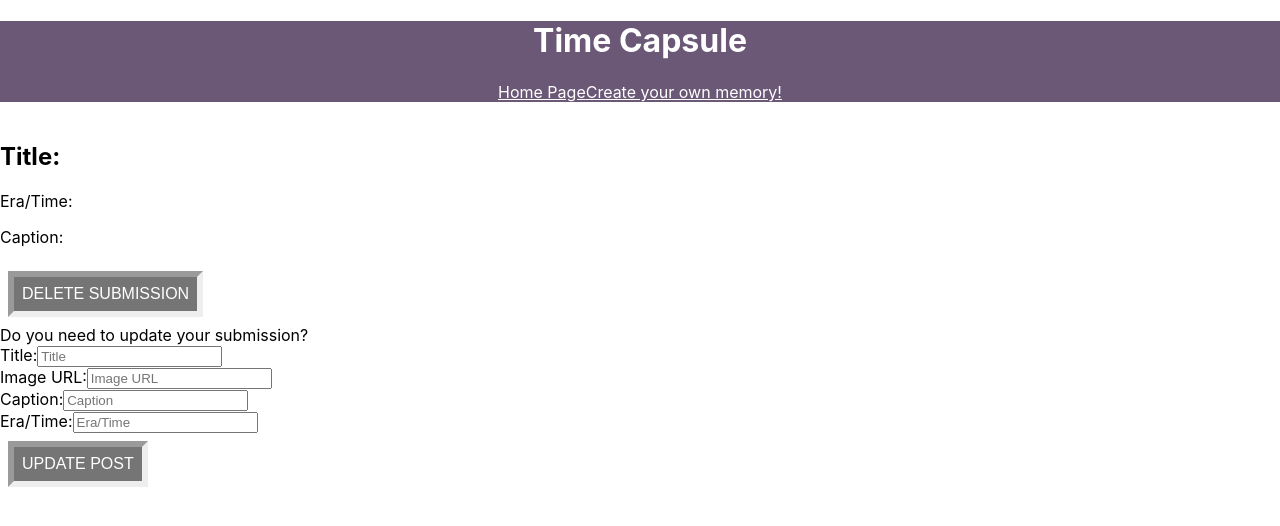
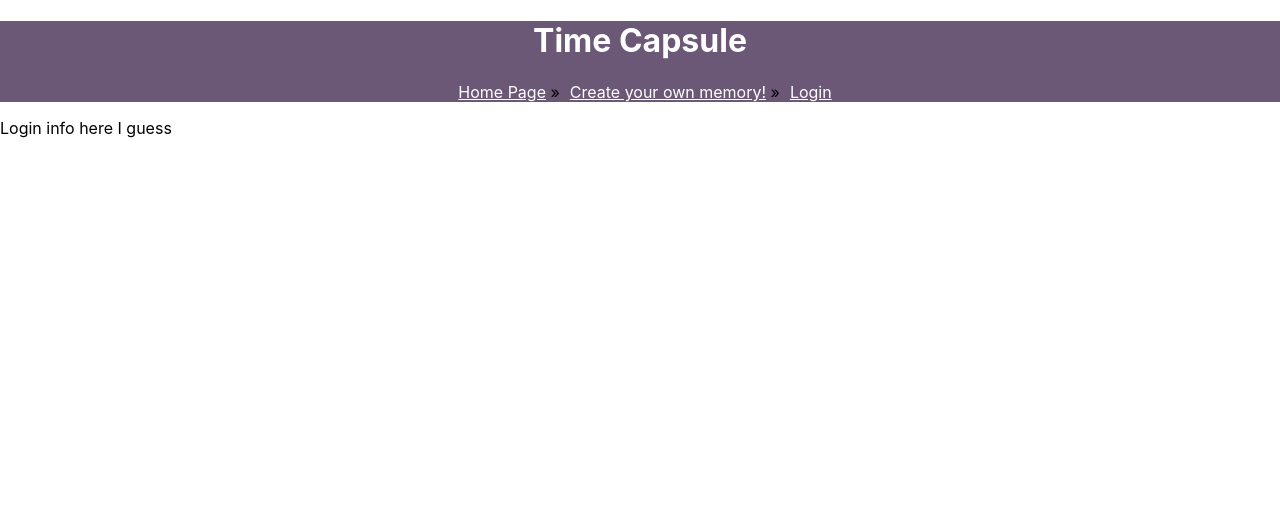
Before and after one commit to Kid-Then-Kid-Now/front-end, a React (Create React App) app: page /login in a window 1280 px wide. Shown: the top 526 px of the page. Built offline with nearby package versions, Linux system fonts and the light colour scheme; no server answers.

Commit message:
Minor updates

```diff
--- a/src/App.js
+++ b/src/App.js
@@ -4,6 +4,7 @@ import Header from './components/Header/Header';
 import GalleryTitles from './components/GalleryTitles/GalleryTitles';
 import Submit from './components/Submit/Submit';
 import GalleryDetail from './components/GalleryDetail/GalleryDetail';
+import Login from "./components/Login/Login"
 
 const App = (props) => {
 	return (
@@ -13,7 +14,7 @@ const App = (props) => {
 				<Switch>
 					<Route path='/' exact component={GalleryTitles} />
 					<Route path='/submit' exact component={Submit} />
-
+					<Route path="/login" exact component={Login} />
 					<Route
 						path='/:id'
 						render={(routerProps) => {
--- a/src/components/GalleryDetail/GalleryDetail.js
+++ b/src/components/GalleryDetail/GalleryDetail.js
@@ -70,10 +70,6 @@ const GalleryDetail = ({ match }) => {
 			{/* <p>Submitted At: {detail.timestamps}</p>
             <p>Submitted By: {detail.user}</p> */}
 
-			<button className='pretty-button' onClick={handleDelete}>
-				Delete Submission
-			</button>
-
 			{/* Form to update a submission  */}
 			<form onSubmit={handleSubmit} className='update-form'>
 				Do you need to update your submission?
@@ -118,6 +114,11 @@ const GalleryDetail = ({ match }) => {
 					Update Post
 				</button>
 			</form>
+
+			<button className='pretty-button' onClick={handleDelete}>
+				Delete Submission
+			</button>
+
 		</div>
 	);
 };
--- a/src/components/GalleryDetail/details.css
+++ b/src/components/GalleryDetail/details.css
@@ -2,3 +2,9 @@
     max-width: 600px;
     max-height: 600px;
 }
+
+.update-form {
+    color: blue;
+    border: 3px solid;
+    width: 50%;
+}
--- a/src/components/Header/Header.js
+++ b/src/components/Header/Header.js
@@ -7,8 +7,9 @@ const Header = () => {
         <div className="header">
             <h1>Time Capsule</h1>
             <nav>
-                <Link to='/'>Home Page</Link>
-                <Link to='/submit'>Create your own memory!</Link>
+                <Link to='/'>Home Page</Link> »
+                <Link to='/submit'>Create your own memory!</Link> »
+                <Link to="/login">Login</Link>
             </nav>
         </div>
     );
--- a/src/components/Header/header.css
+++ b/src/components/Header/header.css
@@ -9,4 +9,5 @@ h1 {
 
 .header a {
     color: #fff;
+    padding-left: 10px;
 }
--- /dev/null
+++ b/src/components/Login/Login.js
@@ -0,0 +1,11 @@
+import React from 'react';
+
+const Login = () => {
+    return (
+        <div>
+            <p>Login info here I guess</p>
+        </div>
+    );
+};
+
+export default Login;
```
Also changed, not shown: src/components/Login/login.css (added).
